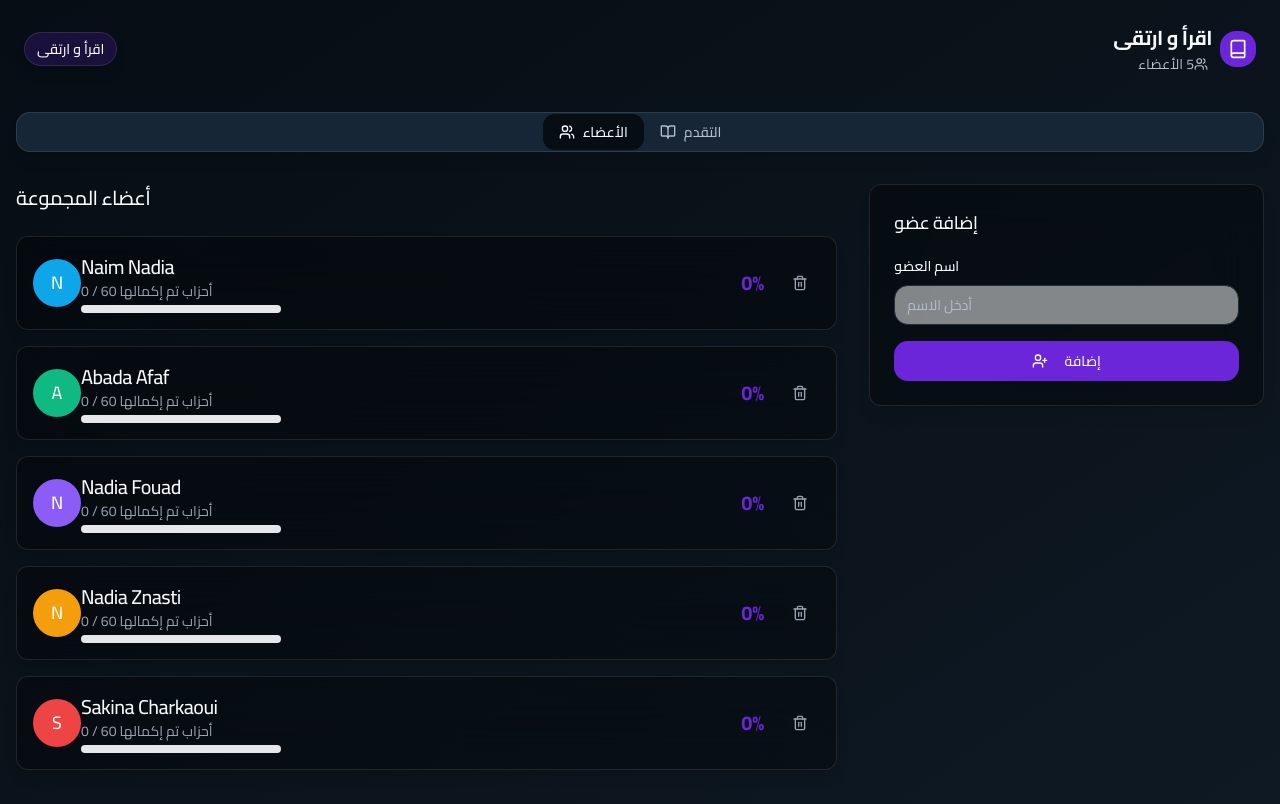
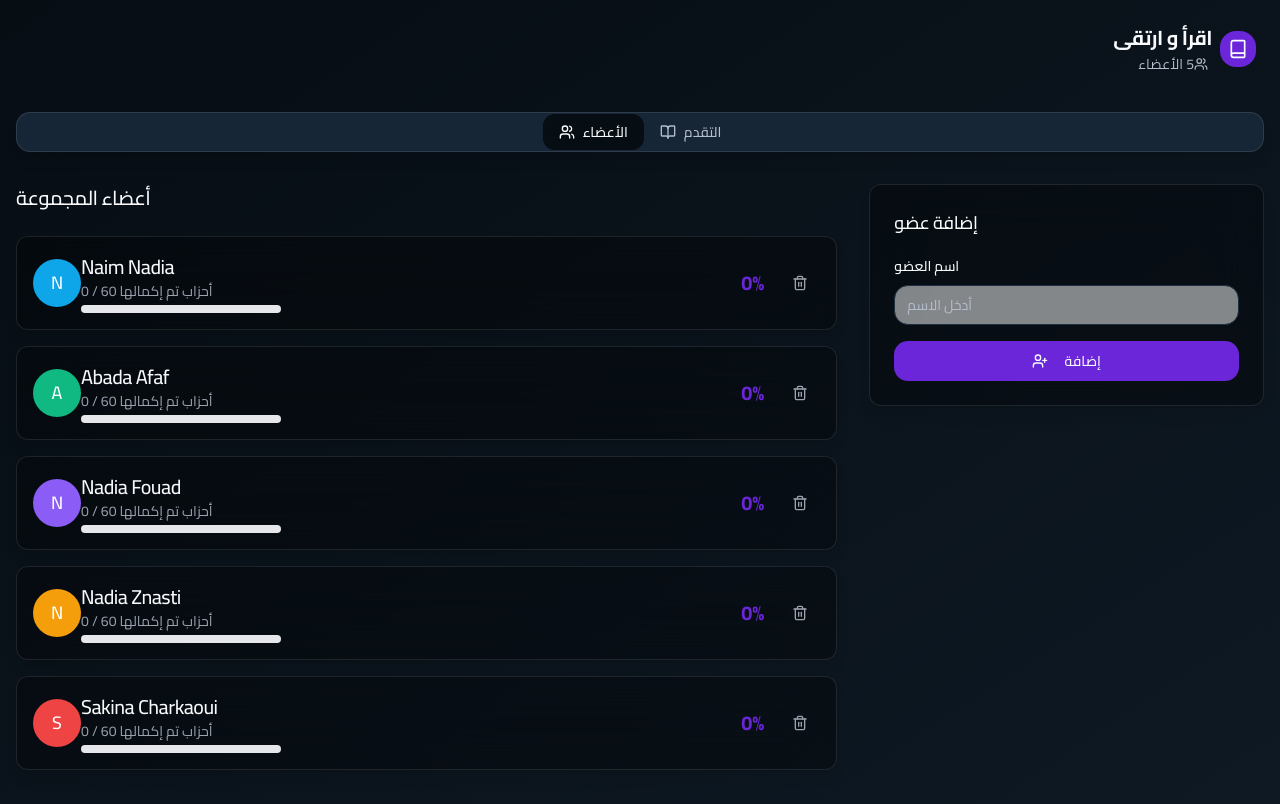
Before and after one commit to Naimnadia/quran-progression-pal-19, a React (Vite) app: page / in a window 1280 px wide. Shown: the top 804 px of the page. Built offline with nearby package versions, Linux system fonts and the light colour scheme.

Commit message:
Remove header phrase
Removes the "groupe de récitation" phrase from the application header.

```diff
--- a/src/components/Header.tsx
+++ b/src/components/Header.tsx
@@ -46,13 +46,7 @@ const Header = ({ groupName, memberCount }: HeaderProps) => {
           </div>
         </div>
 
-        <div className="flex items-center">
-          <div className="relative">
-            <div className="glass px-3 py-1.5 rounded-full text-sm font-medium font-cairo bg-primary/20">
-              اقرأ و ارتقى
-            </div>
-          </div>
-        </div>
+        {/* Removed the div that contained "اقرأ و ارتقى" */}
       </div>
     </header>
   );
```
